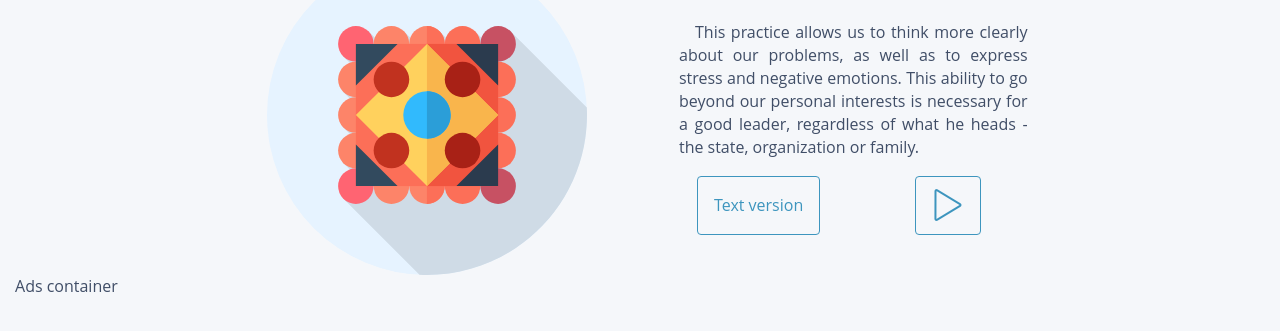
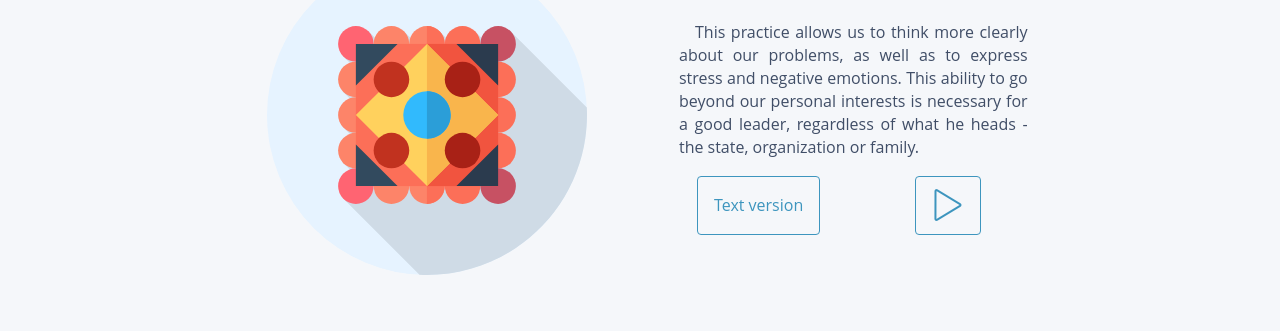
Before and after one commit to nikita-lipnyagov/enjoylife, a plain HTML site: page perspective/description.html in a window 1280 px wide. Shown: the part 117-448 px from the top of the page. Drawn offline with Linux system fonts and the light colour scheme; a web font is replaced by a local one.

Commit message:
Refactored perspective ads containers

```diff
--- a/perspective/description.html
+++ b/perspective/description.html
@@ -58,7 +58,7 @@
             <div class="col-xl-2"></div>
         </div>
     </section>
-    <div class="ads-container">Ads container</div>
+    <div class="ads-container hide">Ads container</div>
     </div>
     <div class="modal fade p-0" id="audioModal" tabindex="-1" role="dialog" aria-labelledby="audioModalLabel" aria-hidden="true">
         <div class="modal-dialog" role="document">
```
Also changed, not shown: perspective/text.html (+1 -1 lines).
